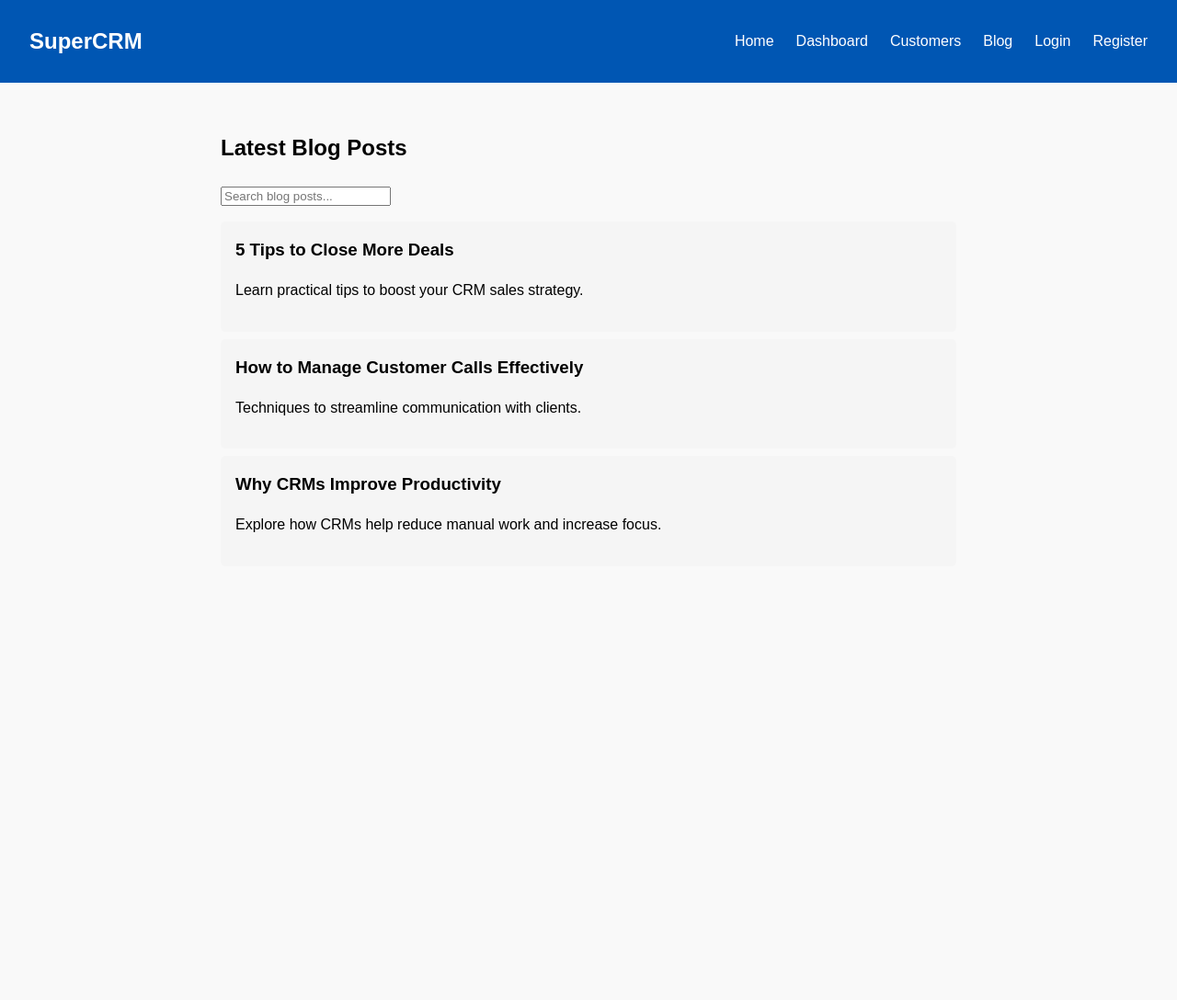
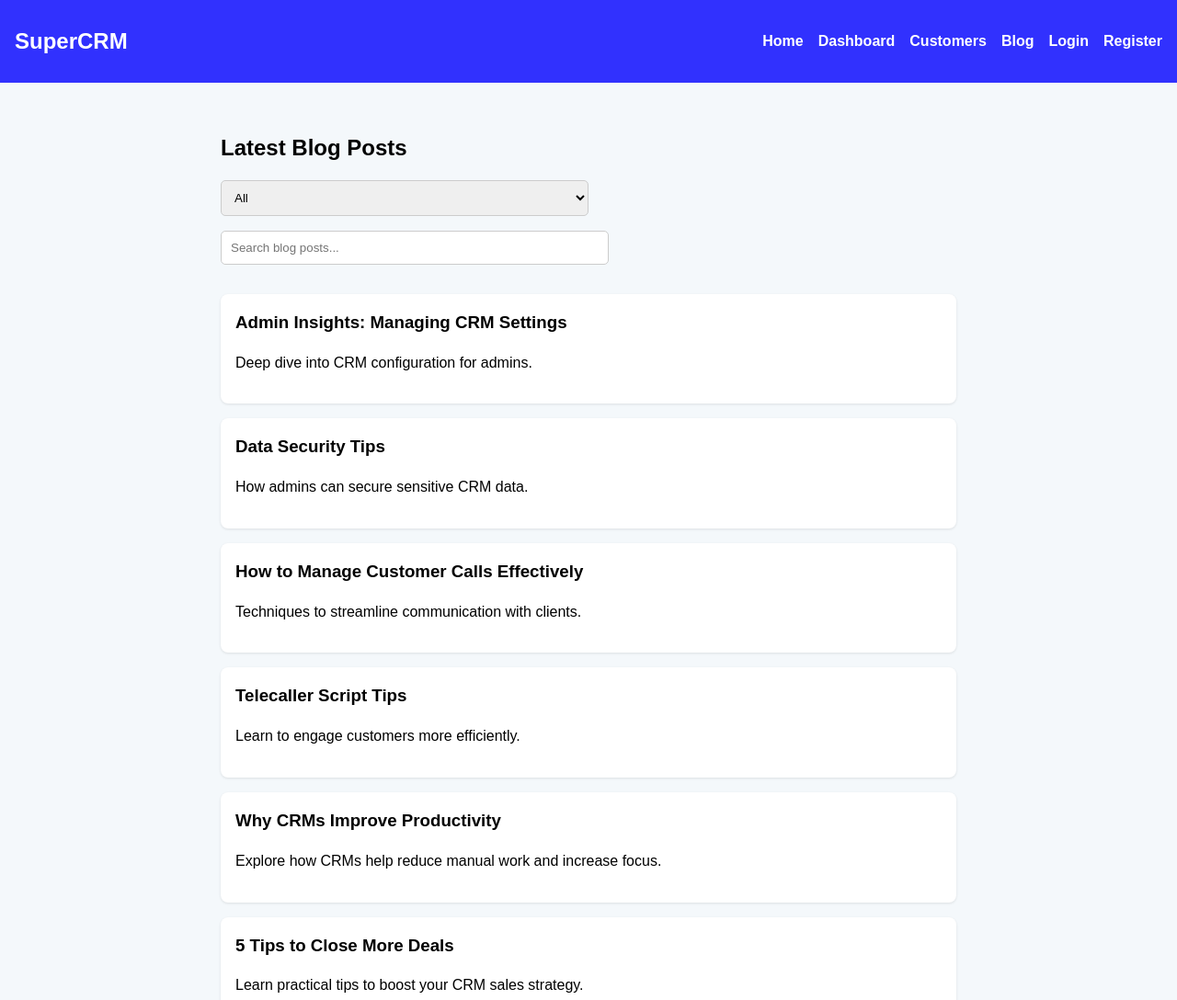
Before and after one commit to ramaa70131/CRM-Assignment, a plain HTML site: page blog.html in a window 1280 px wide. Shown: the top 1088 px of the page at 92% size. Before the commit the page ends 800 px from the top, so only its background shows below. Drawn offline with Linux system fonts and the light colour scheme.

Commit message:
Update blog.html

```diff
--- a/blog.html
+++ b/blog.html
@@ -4,7 +4,54 @@
   <meta charset="UTF-8">
   <title>Blog | SuperCRM</title>
   <link rel="stylesheet" href="style.css">
-  <link rel="script" href="script.js">
+  <link rel="server" href="server.js">
+  <style>
+    body {
+      font-family: Arial, sans-serif;
+      background: #f4f8fb;
+      margin: 0;
+      padding: 0;
+    }
+    .main-header {
+      background:rgba(0, 0, 255, 0.799) ;
+      padding: 1rem;
+      color: white;
+      display: flex;
+      justify-content: space-between;
+      align-items: center;
+    }
+    .main-header nav ul {
+      list-style: none;
+      display: flex;
+      gap: 1rem;
+    }
+    .main-header nav a {
+      color: white;
+      text-decoration: none;
+      font-weight: bold;
+    }
+    .content {
+      padding: 2rem;
+    }
+    .content h1 {
+      margin-bottom: 1rem;
+    }
+    .content input, select {
+      padding: 10px;
+      width: 100%;
+      max-width: 400px;
+      margin-bottom: 1rem;
+      border-radius: 5px;
+      border: 1px solid #ccc;
+    }
+    .blog-list li {
+      background: white;
+      margin-bottom: 1rem;
+      padding: 1rem;
+      border-radius: 8px;
+      box-shadow: 0 1px 3px rgba(0,0,0,0.1);
+    }
+  </style>
 </head>
 <body>
   <header class="main-header">
@@ -21,46 +68,66 @@
     </nav>
   </header>
 
-
   <section class="content">
     <h1>Latest Blog Posts</h1>
 
+    <select id="roleSelect">
+      <option value="all">All</option>
+      <option value="admin">Admin</option>
+      <option value="telecaller">Telecaller</option>
+      <option value="user">User</option>
+    </select>
+
     <input type="text" id="searchInput" placeholder="Search blog posts...">
+
     <ul id="blogList" class="blog-list">
-      <!-- Dynamic blog posts -->
+      <!-- Dynamic blog posts will appear here -->
     </ul>
   </section>
 
   <script>
     const posts = [
-      { title: "5 Tips to Close More Deals", summary: "Learn practical tips to boost your CRM sales strategy." },
-      { title: "How to Manage Customer Calls Effectively", summary: "Techniques to streamline communication with clients." },
-      { title: "Why CRMs Improve Productivity", summary: "Explore how CRMs help reduce manual work and increase focus." },
+      { role: "admin", title: "Admin Insights: Managing CRM Settings", summary: "Deep dive into CRM configuration for admins." },
+      { role: "admin", title: "Data Security Tips", summary: "How admins can secure sensitive CRM data." },
+
+      { role: "telecaller", title: "How to Manage Customer Calls Effectively", summary: "Techniques to streamline communication with clients." },
+      { role: "telecaller", title: "Telecaller Script Tips", summary: "Learn to engage customers more efficiently." },
+
+      { role: "user", title: "Why CRMs Improve Productivity", summary: "Explore how CRMs help reduce manual work and increase focus." },
+      { role: "user", title: "5 Tips to Close More Deals", summary: "Learn practical tips to boost your CRM sales strategy." },
     ];
 
     const blogList = document.getElementById("blogList");
     const searchInput = document.getElementById("searchInput");
+    const roleSelect = document.getElementById("roleSelect");
 
-    const renderPosts = (query = "") => {
+    function renderPosts(query = "", role = "all") {
       blogList.innerHTML = "";
-      const filtered = posts.filter(p => p.title.toLowerCase().includes(query.toLowerCase()));
+      const filtered = posts.filter(p =>
+        (role === "all" || p.role === role) &&
+        (p.title.toLowerCase().includes(query.toLowerCase()) ||
+         p.summary.toLowerCase().includes(query.toLowerCase()))
+      );
+      if (filtered.length === 0) {
+        blogList.innerHTML = "<li>No posts found for this role.</li>";
+      } else {
         filtered.forEach(p => {
           const li = document.createElement("li");
           li.innerHTML = `<h3>${p.title}</h3><p>${p.summary}</p>`;
           blogList.appendChild(li);
         });
-    };
+      }
+    }
+
+    searchInput.addEventListener("input", () => {
+      renderPosts(searchInput.value, roleSelect.value);
+    });
+
+    roleSelect.addEventListener("change", () => {
+      renderPosts(searchInput.value, roleSelect.value);
+    });
 
     renderPosts();
-
-    searchInput.addEventListener("input", () => {
-      renderPosts(searchInput.value);
-    });
-
-    document.getElementById("logoutBtn").addEventListener("click", () => {
-      localStorage.clear();
-      window.location.href = "login.html";
-    });
   </script>
 </body>
 </html>
```
Lines whose indentation alone changed are shown as unchanged.
